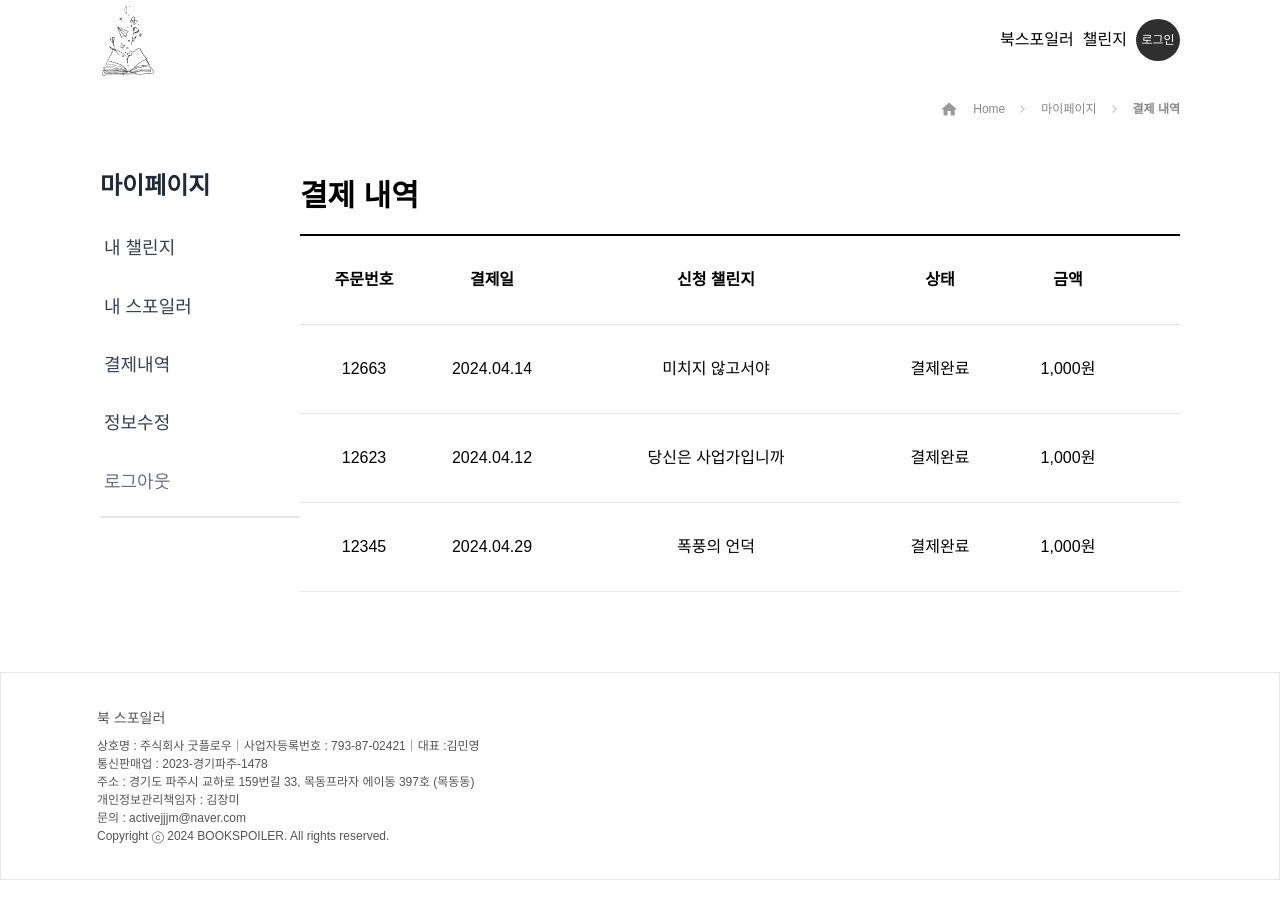
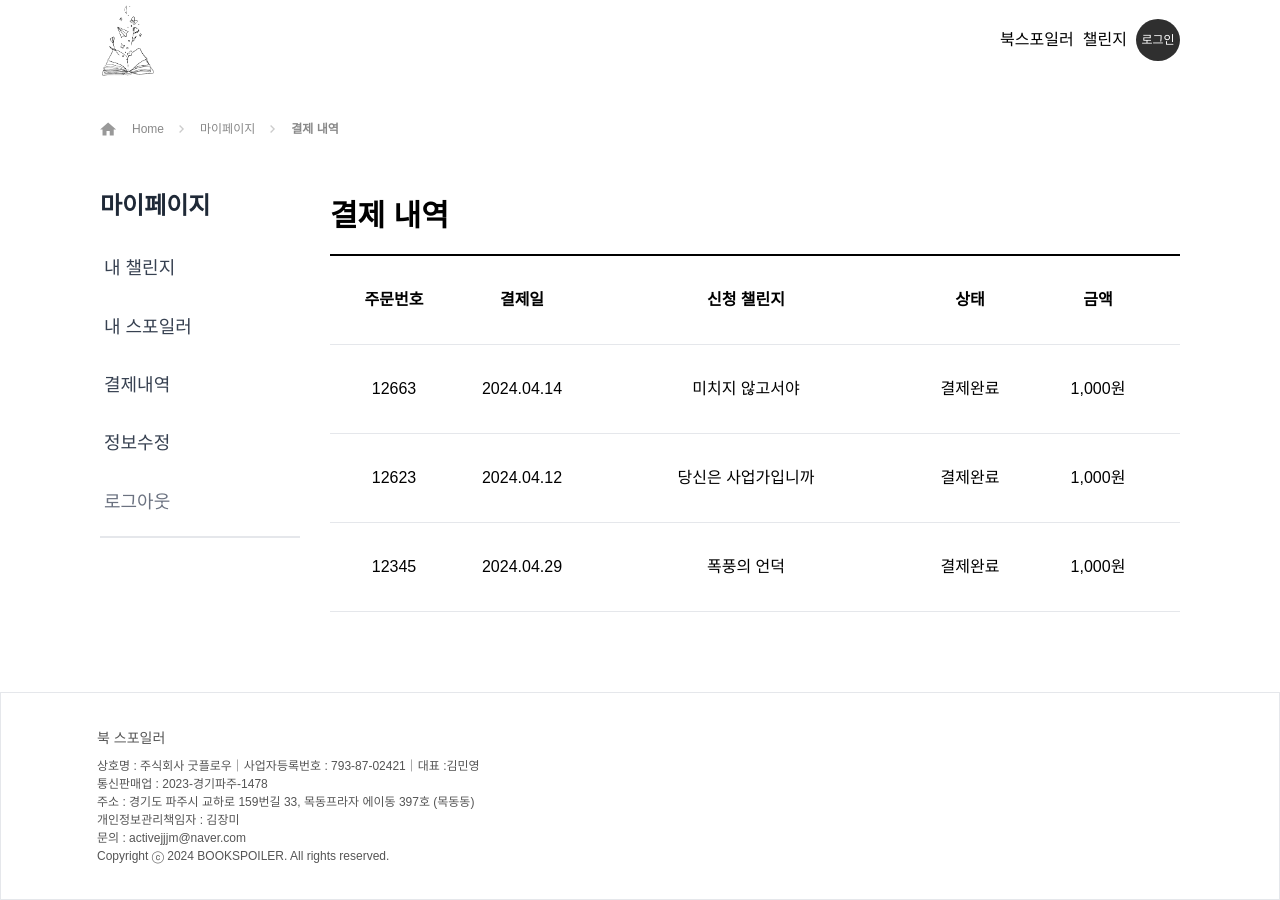
Before and after one commit to OZ-Coding-School/oz_02_collabo-004, a React (Vite) app: page /mypaymentlist in a window 1280 px wide. Built offline with nearby package versions, Linux system fonts and the light colour scheme; a web font is replaced by a local one.

Commit message:
Style: MypaymentList 페이지 gap, padding, Location 위치 수정

```diff
--- a/src/pages/MyPage/MyPaymentListPage.jsx
+++ b/src/pages/MyPage/MyPaymentListPage.jsx
@@ -6,7 +6,7 @@ const MyPaymentListPage = () => {
   return (
     <>
       <div className="w-full flex justify-center">
-        <div className="flex pt-[100px] md justify-end">
+        <div className="flex pt-[120px] md">
           <Location
             number={3}
             link1="/"
@@ -19,9 +19,9 @@ const MyPaymentListPage = () => {
         </div>
       </div>
       <div className="w-full flex justify-center">
-        <div className="py-10 flex md pb-20">
+        <div className="w-full py-10 flex md pb-20 justify-between">
           <MyPageSidebar />
-          <div className="w-full">
+          <div className="w-[850px]">
             <p className=" border-b-2 border-black w-full py-5 text-3xl font-bold">
               결제 내역
             </p>
```
